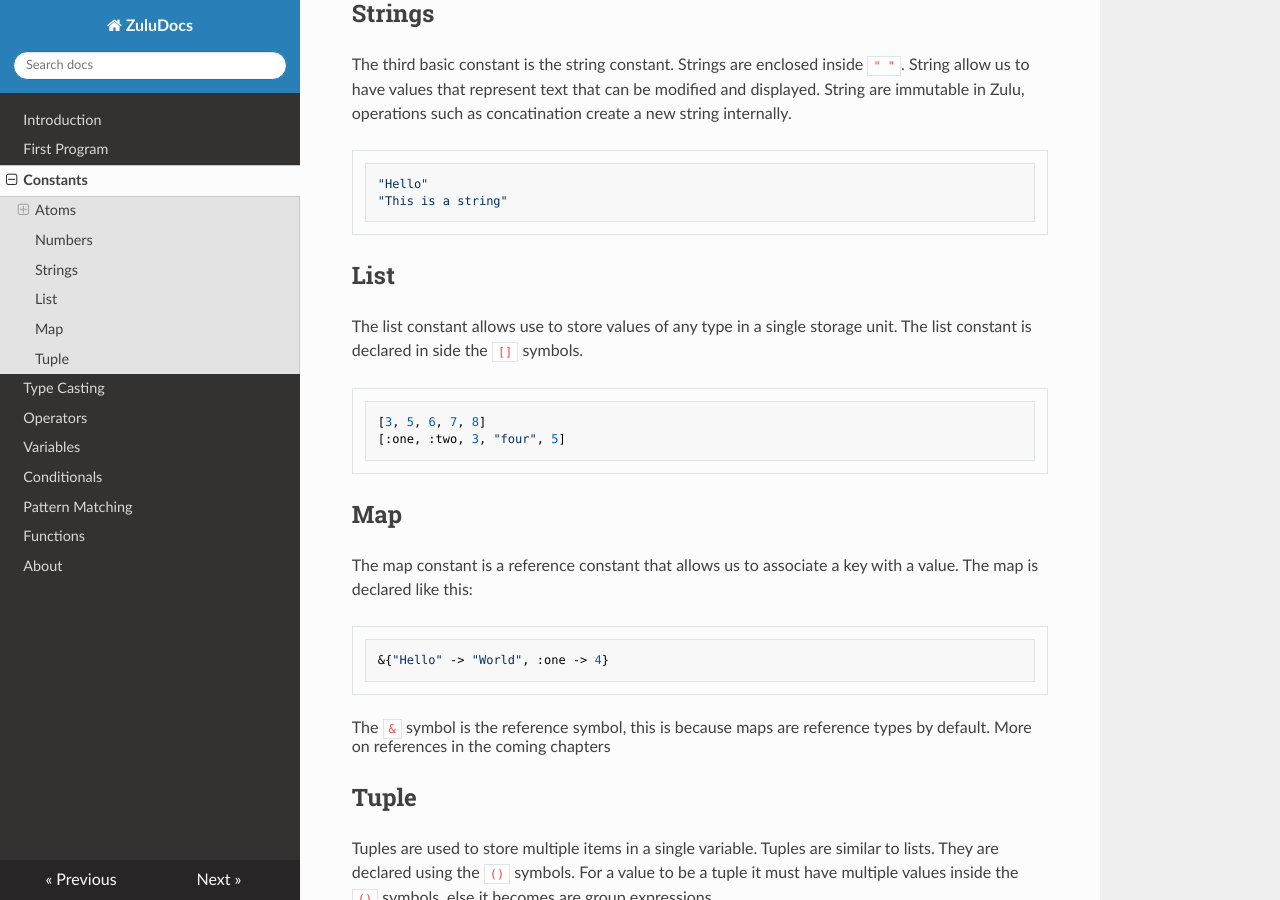
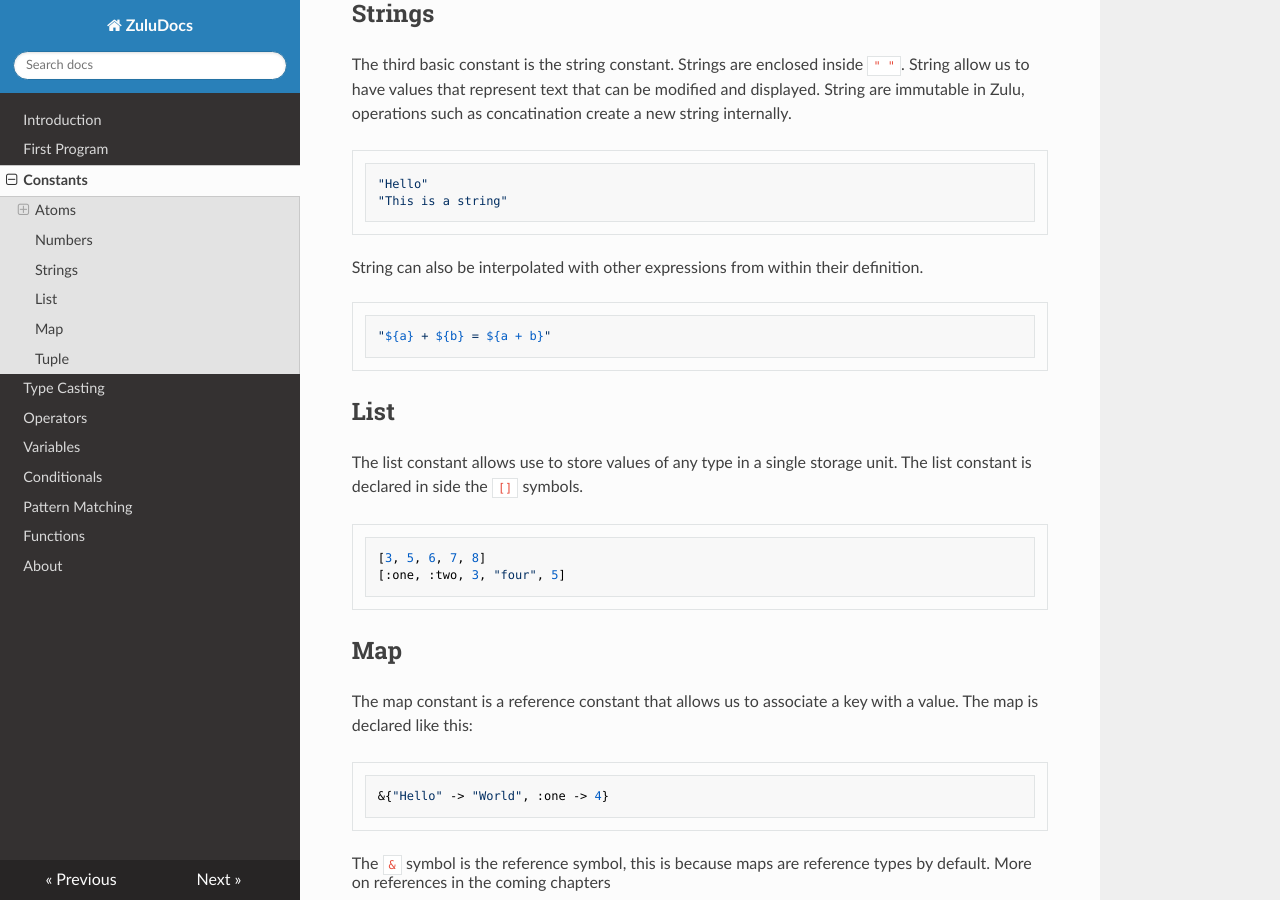
Before and after one commit to hexaredecimal/ZuluDocs-Dev, an MkDocs documentation site: the page built from docs/constants.md, in a window 1280 px wide and 900 px high, scrolled down 1147 px. Built offline with MkDocs 1.6.1, drawn with Linux system fonts in a browser that asks for light colours; nearby versions of some CDN libraries.

Commit message:
docs: Some minor edits and a new section

````diff
--- a/docs/constants.md
+++ b/docs/constants.md
@@ -42,6 +42,13 @@ be modified and displayed. String are immutable in Zulu, operations such as conc
 "Hello"
 "This is a string"
 ```
+String can also be interpolated with other expressions from within their
+definition.
+
+```zulu
+"${a} + ${b} = ${a + b}"
+```
+
 ## List
 The list constant allows use to store values of any type in a single storage unit. The list constant is declared in side the `[]` symbols.
 
````
Also changed, not shown: docs/index.md (+1 -1 lines), docs/structs.md (added, +31 -0 lines).
